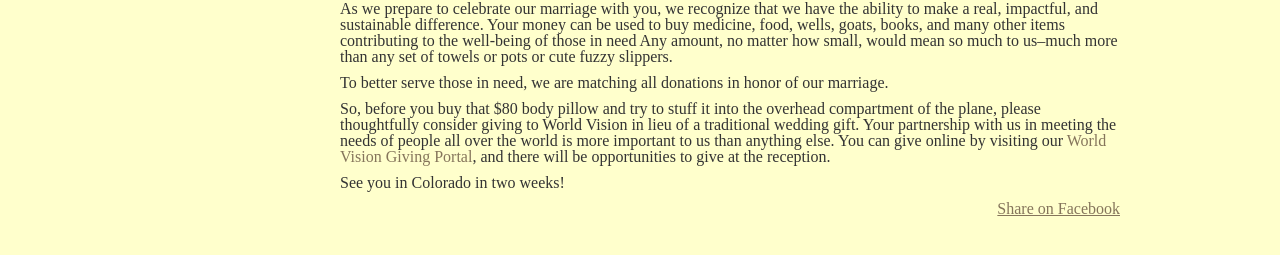
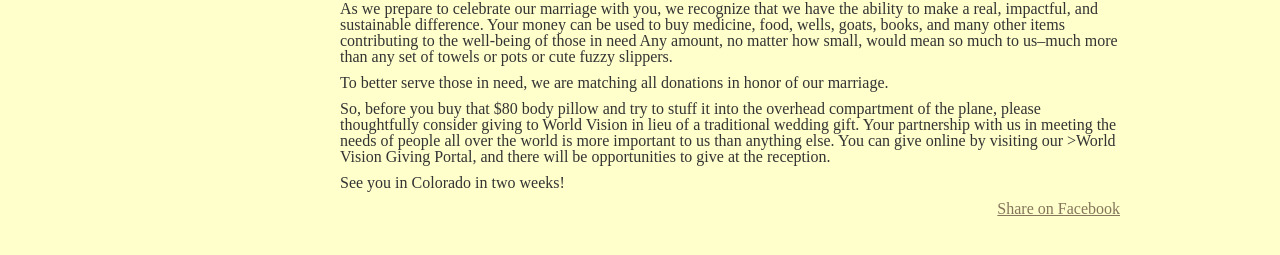
Before and after one commit to natalieh/wedding, a Jekyll site: the page built from _posts/2014-01-04-world-vision.md, in a window 1280 px wide. Shown: the part 499-754 px from the top of the page. Built offline with Jekyll 4.4.1, drawn with Linux system fonts in a browser that asks for light colours; part of the change alters nothing that is shown.

```diff
--- a/_posts/2014-01-04-world-vision.md
+++ b/_posts/2014-01-04-world-vision.md
@@ -31,7 +31,7 @@ To better serve those in need, we are matching all donations in honor of our mar
 
 So, before you buy that $80 body pillow and try to stuff it into the overhead compartment of the plane, please thoughtfully
 consider giving to World Vision in lieu of a traditional wedding gift. Your partnership with us in meeting the needs of people
-all over the world is more important to us than anything else. You can give online by visiting our <a href="http://support.worldvision.org/site/TR/GiftCatalog/GiftCatalog?px=1151804&pg=personal&fr_id=1660">World Vision Giving Portal</a>,
+all over the world is more important to us than anything else. You can give online by visiting our >World Vision Giving Portal,
 and there will be opportunities to give at the reception.
 
 See you in Colorado in two weeks!
```
